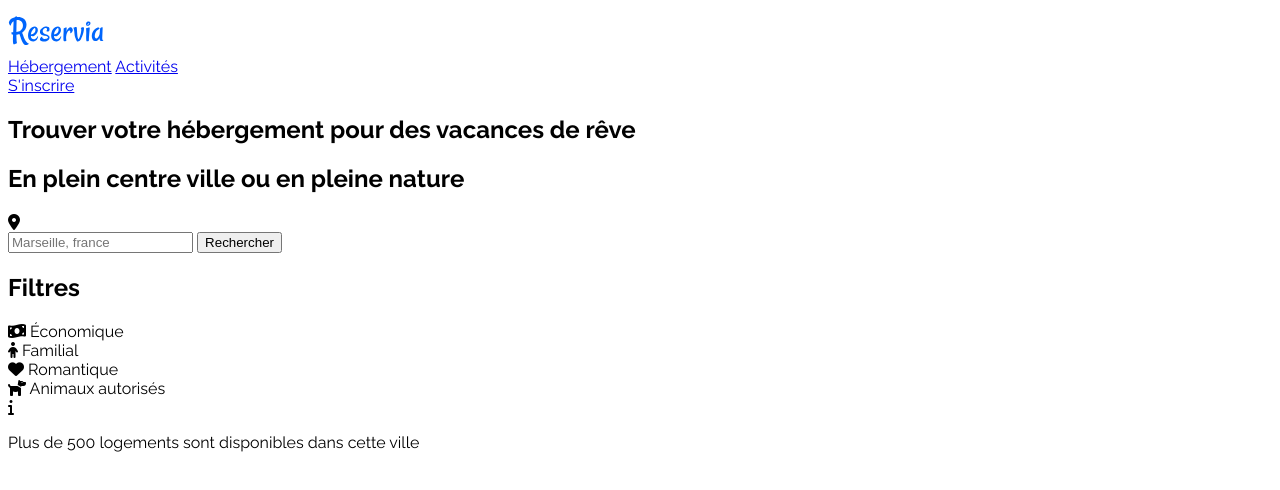
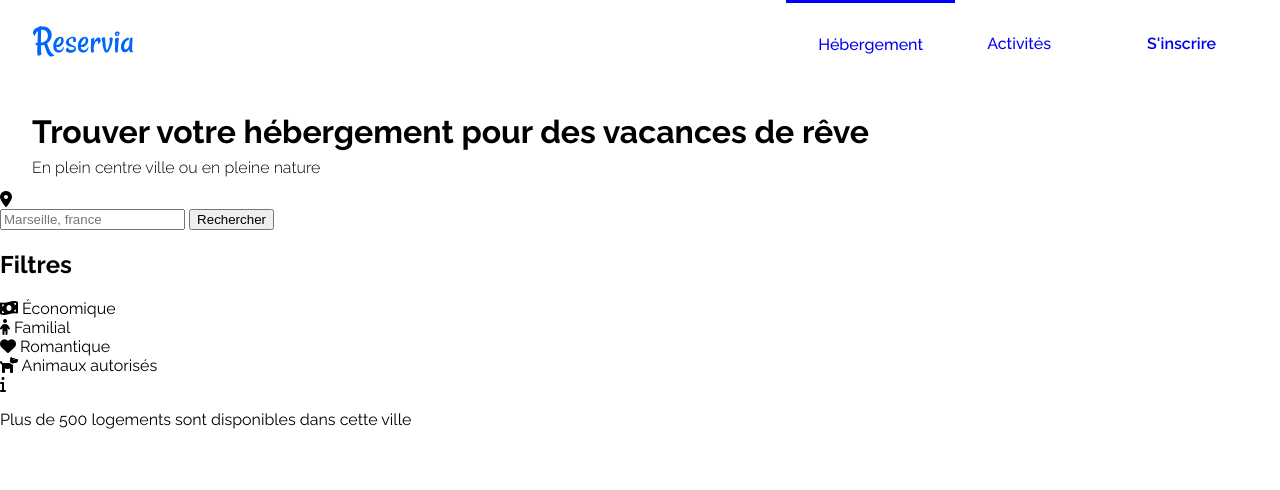
Before and after one commit to BenjaminZilliox/BenjaminZilliox_2_06072021, a plain HTML site: page index.html in a window 1280 px wide. Drawn offline with Linux system fonts and the light colour scheme.

Commit message:
Avancement header

```diff
--- a/index.html
+++ b/index.html
@@ -24,16 +24,14 @@
   <body>
     <!-- Header -->
     <header class="header">
-      <a href="index.html" class="logo"
-        ><img src="images/logo/Reservia.svg" alt="logo Reservia"
-      /></a>
-      <div class="navbar">
+      <a href="index.html" class="logo">
+        <img src="images/logo/Reservia.svg" alt="logo Reservia" />
+      </a>
+      <nav class="navbar">
         <a href="#" class="hosting">Hébergement</a>
         <a href="#" class="activity">Activités</a>
-      </div>
-      <div class="login">
-        <a href="#" class="login">S'inscrire</a>
-      </div>
+      </nav>
+      <div class="signup"><a href="#" class="signup">S'inscrire</a></div>
     </header>
 
     <!-- Section Recherche -->
--- a/style.css
+++ b/style.css
@@ -1,4 +1,64 @@
 body {
   scroll-behavior: smooth;
   font-family: "Raleway", sans-serif;
+  margin: 0;
 }
+
+.header {
+  display: grid;
+  grid-template-columns: 1fr 4fr 1fr 1fr;
+  grid-template-areas: "logo none navbar signup";
+  align-items: center;
+  margin: auto;
+}
+
+.logo img {
+  grid-area: logo;
+  padding: 0 2rem;
+  height: 3rem;
+}
+
+.navbar {
+  display: flex;
+  justify-content: center;
+  align-items: center;
+  grid-area: navbar;
+}
+
+.hosting {
+  padding: 2rem;
+  font-weight: 500;
+  text-align: center;
+  text-decoration: none;
+  border-top: 3px solid blue;
+}
+
+.activity {
+  padding: 2rem;
+  font-weight: 500;
+  text-align: center;
+  text-decoration: none;
+}
+
+.signup {
+  display: flex;
+  align-items: center;
+  justify-content: center;
+  grid-area: signup;
+  padding: 0 2rem;
+  font-weight: 600;
+  text-decoration: none;
+}
+
+.headertitle {
+  margin-bottom: 0.5rem;
+  padding: 0 2rem;
+  font-size: 2rem;
+}
+
+.headersubtitle {
+  margin-top: 0;
+  padding: 0 2rem;
+  font-size: 1rem;
+  font-weight: 300;
+}
```
